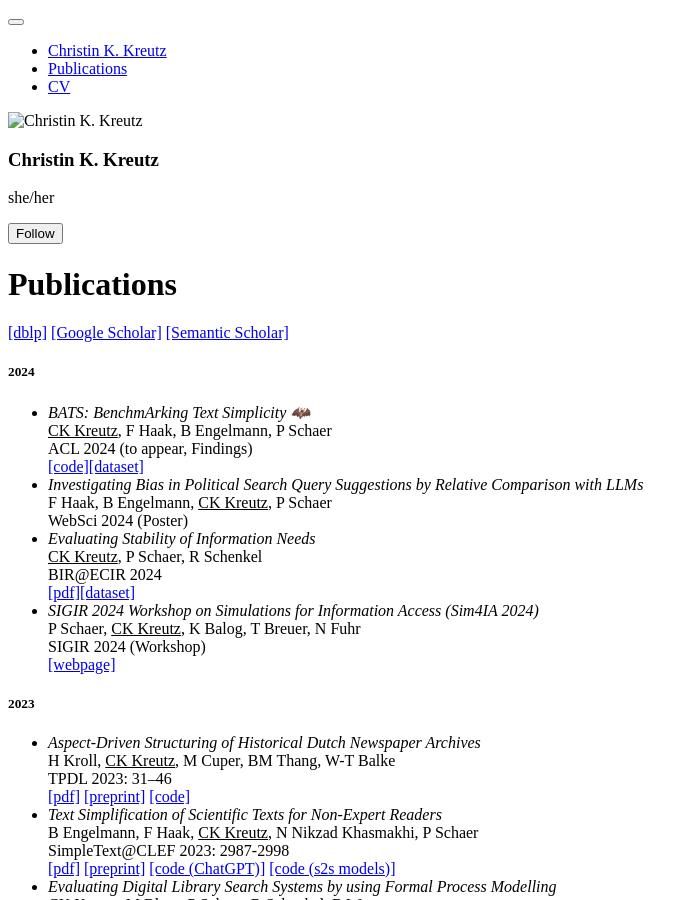
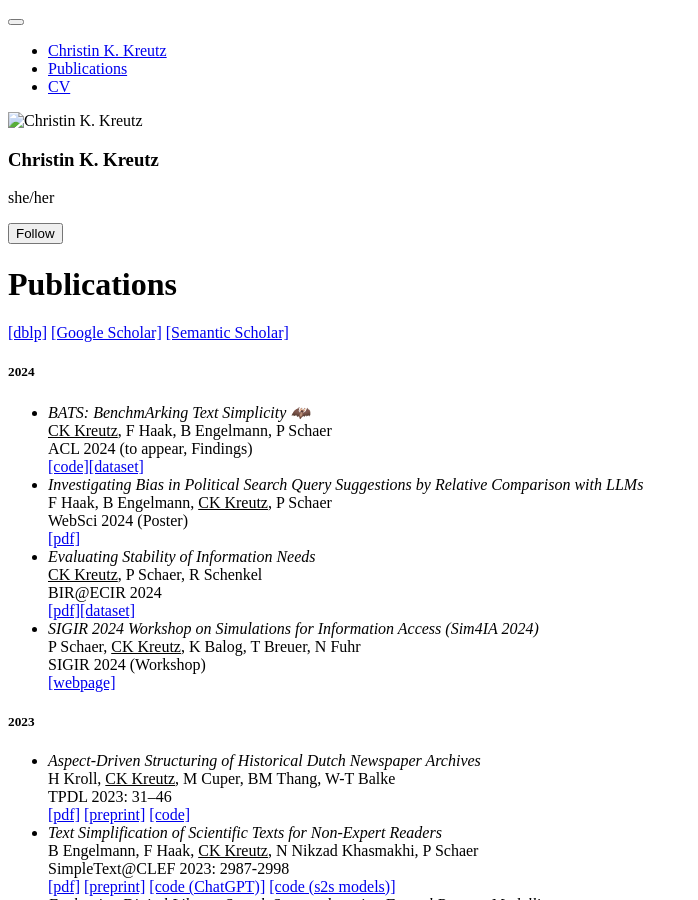
Before and after one commit to kreutzch/kreutzch.github.io, a Jekyll site: the page built from _pages/publications.md, in a window 1280 px wide and 900 px high. Shown: the whole window, without its empty margins (0-698 px from the left). Built offline with Jekyll 4.4.1, drawn with Linux system fonts in a browser that asks for light colours; a script bundle is joined from its source files by our own code; library files that are not in the unit come from our copies.

Commit message:
WebSci'24 pdf

```diff
--- a/_pages/publications.md
+++ b/_pages/publications.md
@@ -15,7 +15,8 @@ ACL 2024 (to appear, Findings)\\
 [[code]](https://github.com/bjoernengelmann/BATS)[[dataset]](https://zenodo.org/records/11371690)
 - *Investigating Bias in Political Search Query Suggestions by Relative Comparison with LLMs*\\
 F Haak, B Engelmann, <u>CK Kreutz</u>, P Schaer\\
-WebSci 2024 (Poster)
+WebSci 2024 (Poster)\\
+[[pdf]](https://dl.acm.org/doi/10.1145/3630744.3658415)
 - *Evaluating Stability of Information Needs*\\
 <u>CK Kreutz</u>, P Schaer, R Schenkel\\
 BIR@ECIR 2024\\
```
